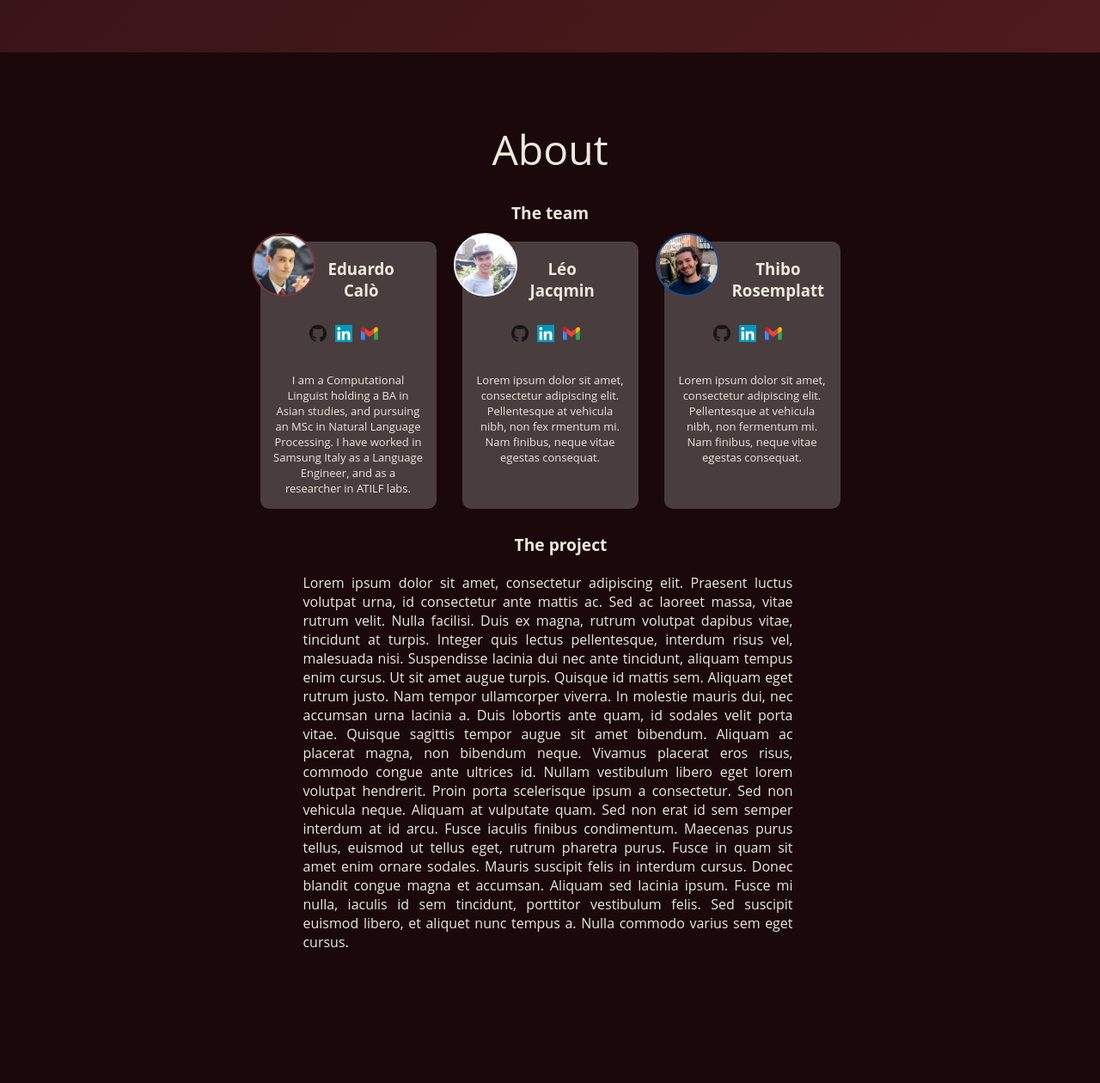
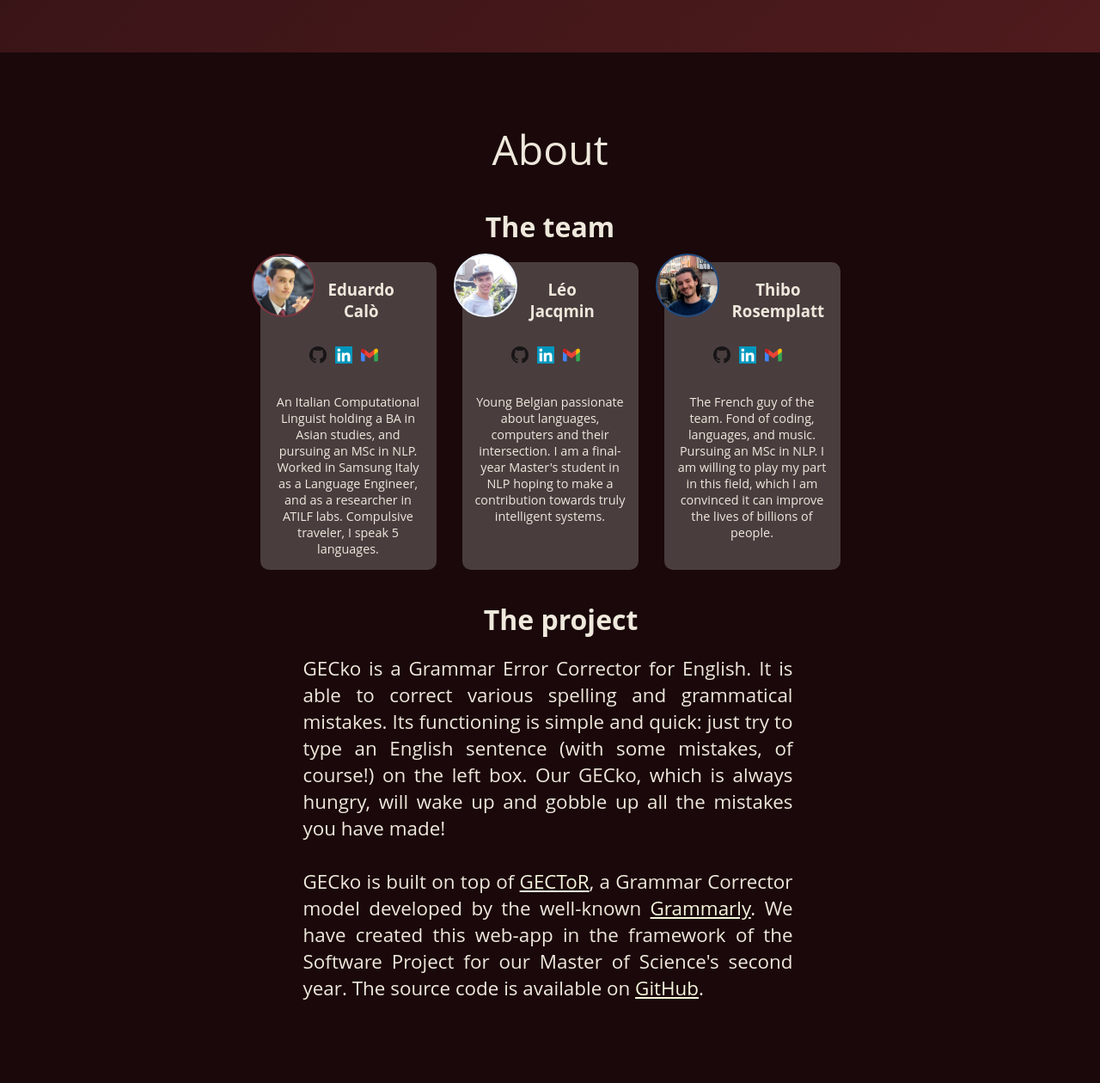
Before and after one commit to thiborose/gecko-app, a Flask app: page / in a window 1280 px wide. Shown: the part 699-1959 px from the top of the page at 86% size. Before the commit the page ends 1801 px from the top, so only its background shows below. Run offline with Flask 2, Linux system fonts and the light colour scheme; parts of the project's set-up code (start-up, migrations or seed data) failed here and were passed over; some libraries are stand-ins or nearby versions; some web fonts are replaced.

Commit message:
layout complete

```diff
--- a/application/static/css/style.scss.css
+++ b/application/static/css/style.scss.css
@@ -184,7 +184,7 @@ footer {
     align-items: top; }
     footer .about-container h1 {
       margin-bottom: 20px;
-      font-size: larger;
+      font-size: xx-large;
       text-align: center; }
     footer .about-container .project-container {
       float: center;
@@ -202,7 +202,8 @@ footer {
 
 .project-container .project-description {
   padding-right: 30px;
-  text-align: justify; }
+  text-align: justify;
+  font-size: 1.4em; }
 
 .team-container .team-members {
   display: inline-flex; }
@@ -218,7 +219,7 @@ footer {
       display: block;
       text-align: center;
       margin-top: 10px;
-      font-size: small;
+      font-size: 90%;
       padding: 15px; }
     .team-container .team-members .team-member a {
       color: white; }
--- a/application/templates/content.html
+++ b/application/templates/content.html
@@ -31,8 +31,10 @@
             </div>
 
             <div class="description">
-                I am a Computational Linguist holding a BA in Asian studies, and pursuing an MSc in Natural Language Processing.
-                I have worked in Samsung Italy as a Language Engineer, and as a researcher in ATILF labs.
+                An Italian Computational Linguist holding a BA in Asian studies,
+                and pursuing an MSc in NLP. Worked in Samsung Italy as a Language Engineer,
+                and as a researcher in ATILF labs.
+                Compulsive traveler, I speak 5 languages.
             </div>
 
         </div>
@@ -60,9 +62,9 @@
             </div>
 
             <div class="description">
-                Lorem ipsum dolor sit amet, consectetur adipiscing elit. Pellentesque at vehicula nibh, non
-                fex rmentum mi.
-                Nam finibus, neque vitae egestas consequat.
+                Young Belgian passionate about languages, computers and their intersection.
+                I am a final-year Master's student in NLP hoping to make a contribution
+                towards truly intelligent systems.
             </div>
 
         </div>
@@ -89,9 +91,10 @@
                 </a>
             </div>
 
-            <div class="description">Lorem ipsum dolor sit amet, consectetur adipiscing elit. Pellentesque at vehicula nibh, non
-                fermentum mi.
-                Nam finibus, neque vitae egestas consequat.
+            <div class="description">
+                The French guy of the team. Fond of coding, languages, and music.
+                Pursuing an MSc in NLP. I am willing to play my part in this field,
+                which I am convinced it can improve the lives of billions of people.
             </div>
 
         </div>
--- a/application/templates/index.html
+++ b/application/templates/index.html
@@ -72,19 +72,18 @@
             <div class="project-container">
                 <h1><a name="about">The project</a></h1>
                 <div class="project-description">
-                    Lorem ipsum dolor sit amet, consectetur adipiscing elit. Praesent luctus volutpat urna, id consectetur ante mattis ac. Sed ac laoreet massa, vitae rutrum velit. Nulla facilisi. Duis ex magna, rutrum volutpat dapibus vitae, tincidunt at turpis. Integer quis lectus pellentesque, interdum risus vel, malesuada nisi. Suspendisse lacinia dui nec ante tincidunt, aliquam tempus enim cursus. Ut sit amet augue turpis. Quisque id mattis sem. Aliquam eget rutrum justo. Nam tempor ullamcorper viverra. In molestie mauris dui, nec accumsan urna lacinia a. Duis lobortis ante quam, id sodales velit porta vitae. Quisque sagittis tempor augue sit amet bibendum.
-
-Aliquam ac placerat magna, non bibendum neque. Vivamus placerat eros risus, commodo congue ante ultrices id. Nullam vestibulum libero eget lorem volutpat hendrerit. Proin porta scelerisque ipsum a consectetur. Sed non vehicula neque. Aliquam at vulputate quam. Sed non erat id sem semper interdum at id arcu. Fusce iaculis finibus condimentum. Maecenas purus tellus, euismod ut tellus eget, rutrum pharetra purus. Fusce in quam sit amet enim ornare sodales. Mauris suscipit felis in interdum cursus. Donec blandit congue magna et accumsan. Aliquam sed lacinia ipsum. Fusce mi nulla, iaculis id sem tincidunt, porttitor vestibulum felis. Sed suscipit euismod libero, et aliquet nunc tempus a.
-
-Nulla commodo varius sem eget cursus.
+                    GECko is a Grammar Error Corrector for English. It is able to correct various spelling and grammatical mistakes.
+                    Its functioning is simple and quick: just try to type an English sentence (with some mistakes, of course!) on the left box.
+                    Our GECko, which is always hungry, will wake up and gobble up all the mistakes you have made!<br>
+                    <br>GECko is built on top of <a href="https://github.com/grammarly/gector" style="color:beige">GECToR</a>, a Grammar Corrector model
+                    developed by the well-known <a href="https://www.grammarly.com" style="color:beige">Grammarly</a>.
+                    We have created this web-app in the framework of the Software Project for our Master of Science's second year.
+                    The source code is available on <a href="https://github.com/psawa/gecko-app" style="color:beige">GitHub</a>.
                 </div>
             </div>
         </div>
-
-
     </footer>
 
-    <!-- <script type="text/javascript" src="../static/js/sticky.js"></script> -->
     <script src="https://ajax.googleapis.com/ajax/libs/jquery/3.1.1/jquery.min.js"></script>
     <script>$('body').attr("spellcheck",false)</script>
     <script src="../static/js/predict.js"></script>
```
Also changed, not shown: application/static/sass/style.scss (+4 -3 lines), 1 other file.
